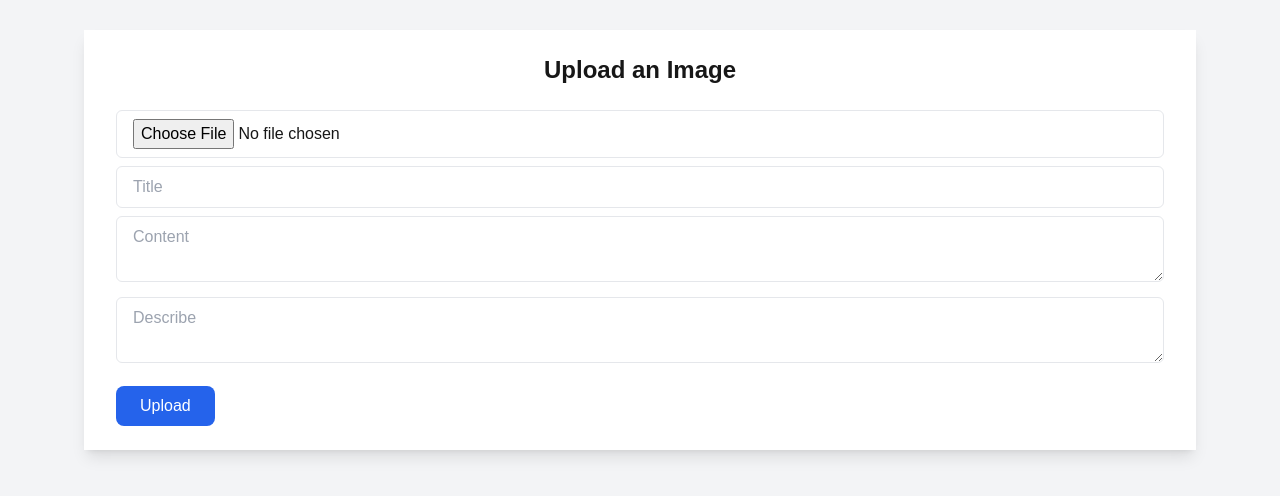
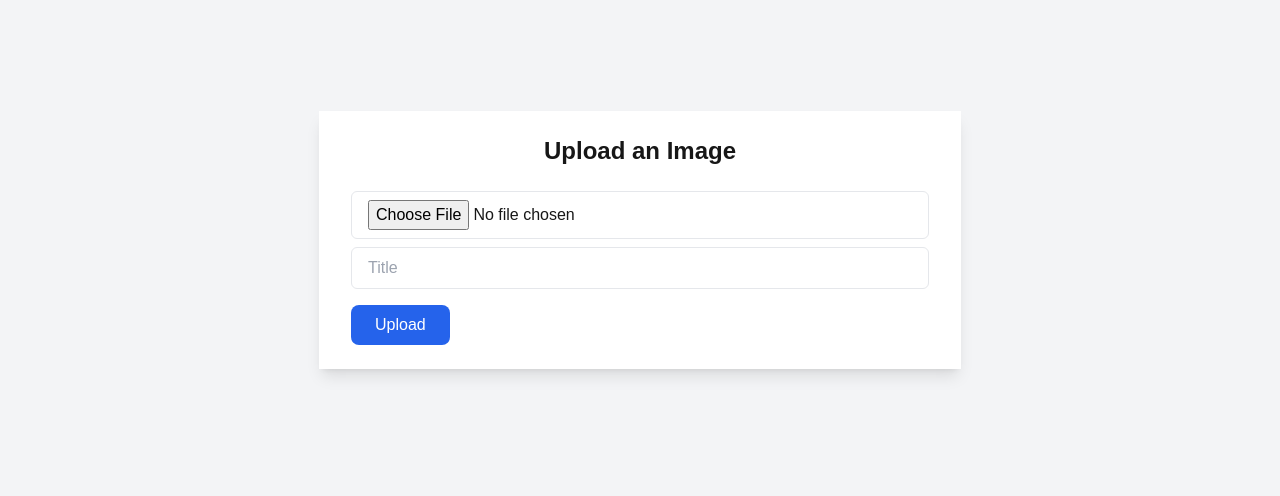
Before and after one commit to LongDevStudio/LongWallPic_Creater_App, a Next.js app: page /upload in a window 1280 px wide. Shown: the part 168-664 px from the top of the page. Built offline with nearby package versions, Linux system fonts and the light colour scheme.

Commit message:
feat: upload file to blob

```diff
--- a/src/app/upload/page.tsx
+++ b/src/app/upload/page.tsx
@@ -1,6 +1,8 @@
 "use client"
 
 import { useState } from 'react';
+import { type PutBlobResult } from '@vercel/blob';
+import {upload} from "@vercel/blob/client";
 
 export default function UploadPage() {
     const [selectedFile, setSelectedFile] = useState<File | null>(null);
@@ -8,6 +10,7 @@ export default function UploadPage() {
     const [title, setTitle] = useState<string>('');
     const [content, setContent] = useState<string>('');
     const [describe, setDescribe] = useState<string>('');
+    const [blob, setBlob] = useState<PutBlobResult | null>(null);
 
     const handleFileChange = (e: React.ChangeEvent<HTMLInputElement>) => {
         const file = e.target.files?.[0];
@@ -28,8 +31,8 @@ export default function UploadPage() {
         const formData = new FormData();
         formData.append('file', selectedFile);
         formData.append('title', title);
-        formData.append('content', content);
-        formData.append('describe', describe);
+        // formData.append('content', content);
+        // formData.append('describe', describe);
 
         const token = localStorage.getItem('token');
         if (!token) {
@@ -37,18 +40,33 @@ export default function UploadPage() {
         }
 
         try {
-            const response = await fetch('https://wp-api.gluttongk.com/api/creator/uploadWork', {
-                method: 'POST',
-                body: formData,
-                headers: {
-                    'Authorization': `${token}`
-                }
-            });
+            // let fileUrl = '';
+            if (selectedFile.size > 4 * 1024 * 1024) {
+                console.log('uploading large file');
+                const newBlob = await upload(selectedFile.name, selectedFile, {
+                    access: 'public',
+                    handleUploadUrl: 'https://wp-api.gluttongk.com/api/creator/uploadWork',
+                    clientPayload: JSON.stringify({token: token, do_what: 'gen-code'}),
+                });
 
-            if (response.ok) {
-                alert('File uploaded successfully');
+                setBlob(newBlob);
             } else {
-                alert('File upload failed');
+                console.log('uploading small file');
+                // 使用现有的上传方式
+                // const response = await fetch('https://wp-api.gluttongk.com/api/creator/uploadWork', {
+                //     method: 'POST',
+                //     body: formData,
+                //     headers: {
+                //         'Authorization': `${token}`
+                //     }
+                // });
+                //
+                // if (response.ok) {
+                //     alert('File uploaded successfully');
+                // } else {
+                //     alert('File upload failed');
+                // }
+                return;
             }
         } catch (err) {
             alert('An error occurred. Please try again.');
@@ -81,20 +99,20 @@ export default function UploadPage() {
                             className="w-full px-4 py-2 mt-2 border rounded-md focus:outline-none focus:ring-1 focus:ring-blue-600"
                             required
                         />
-                        <textarea
-                            placeholder="Content"
-                            value={content}
-                            onChange={(e) => setContent(e.target.value)}
-                            className="w-full px-4 py-2 mt-2 border rounded-md focus:outline-none focus:ring-1 focus:ring-blue-600"
-                            required
-                        />
-                        <textarea
-                            placeholder="Describe"
-                            value={describe}
-                            onChange={(e) => setDescribe(e.target.value)}
-                            className="w-full px-4 py-2 mt-2 border rounded-md focus:outline-none focus:ring-1 focus:ring-blue-600"
-                            required
-                        />
+                        {/*<textarea*/}
+                        {/*    placeholder="Content"*/}
+                        {/*    value={content}*/}
+                        {/*    onChange={(e) => setContent(e.target.value)}*/}
+                        {/*    className="w-full px-4 py-2 mt-2 border rounded-md focus:outline-none focus:ring-1 focus:ring-blue-600"*/}
+                        {/*    required*/}
+                        {/*/>*/}
+                        {/*<textarea*/}
+                        {/*    placeholder="Describe"*/}
+                        {/*    value={describe}*/}
+                        {/*    onChange={(e) => setDescribe(e.target.value)}*/}
+                        {/*    className="w-full px-4 py-2 mt-2 border rounded-md focus:outline-none focus:ring-1 focus:ring-blue-600"*/}
+                        {/*    required*/}
+                        {/*/>*/}
                         <div className="flex items-baseline justify-between">
                             <button className="px-6 py-2 mt-4 text-white bg-blue-600 rounded-lg hover:bg-blue-900">
                                 Upload
```
Also changed, not shown: package.json (+6 -5 lines), 1 other file (tests, documents, lock files or other folders).
